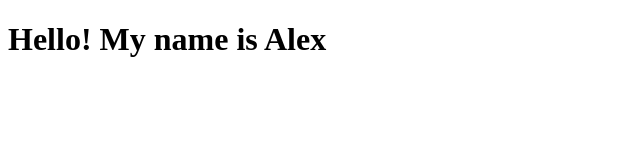
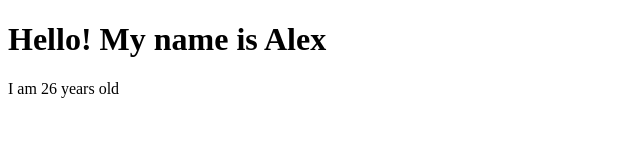
Before and after one commit to rskalex/test, a plain HTML site: page index.html in a window 1280 px wide. Shown: the whole page, without its empty margins (0-640 px from the left). Drawn offline with Linux system fonts and the light colour scheme.

Commit message:
docs:mod file index.html

```diff
--- a/index.html
+++ b/index.html
@@ -10,6 +10,8 @@
 
     <h1>Hello! My name is Alex</h1>
 
+    <p>I am 26 years old</p>
+
     <script src="js/script.js"></script>
 </body>
 </html>
```
